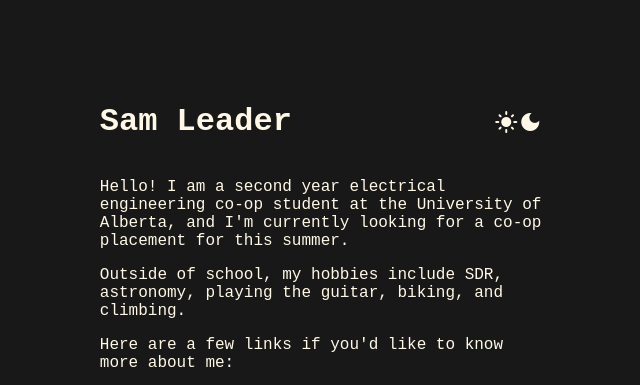
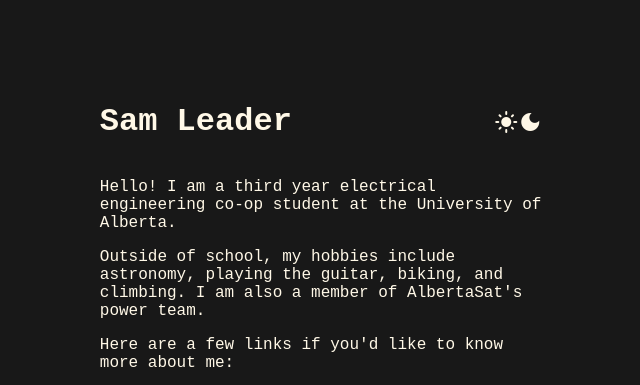
Before and after one commit to samldr/samldr.github.io, a plain HTML site: page index.html in a window 1280 px wide. Shown: the whole page, without its empty margins (319-959 px from the left). Drawn offline with nearby package versions, Linux system fonts and the light colour scheme.

Commit message:
updated about me

```diff
--- a/index.html
+++ b/index.html
@@ -36,8 +36,8 @@
                 </div>
             </div>
             <div class="paragraphs">
-                <p>Hello! I am a second year electrical engineering co-op student at the University of Alberta, and I'm currently looking for a co-op placement for this summer.</p>
-                <p>Outside of school, my hobbies include SDR, astronomy, playing the guitar, biking, and climbing.</p>
+                <p>Hello! I am a third year electrical engineering co-op student at the University of Alberta.</p>
+                <p>Outside of school, my hobbies include astronomy, playing the guitar, biking, and climbing. I am also a member of AlbertaSat's power team.</p>
                 <p>Here are a few links if you'd like to know more about me: <span class="linkTitle" id="linkTitle" style="margin: 0px; font-weight: bold;"></span></p>
             </div>
             <div class='nav'>
```
